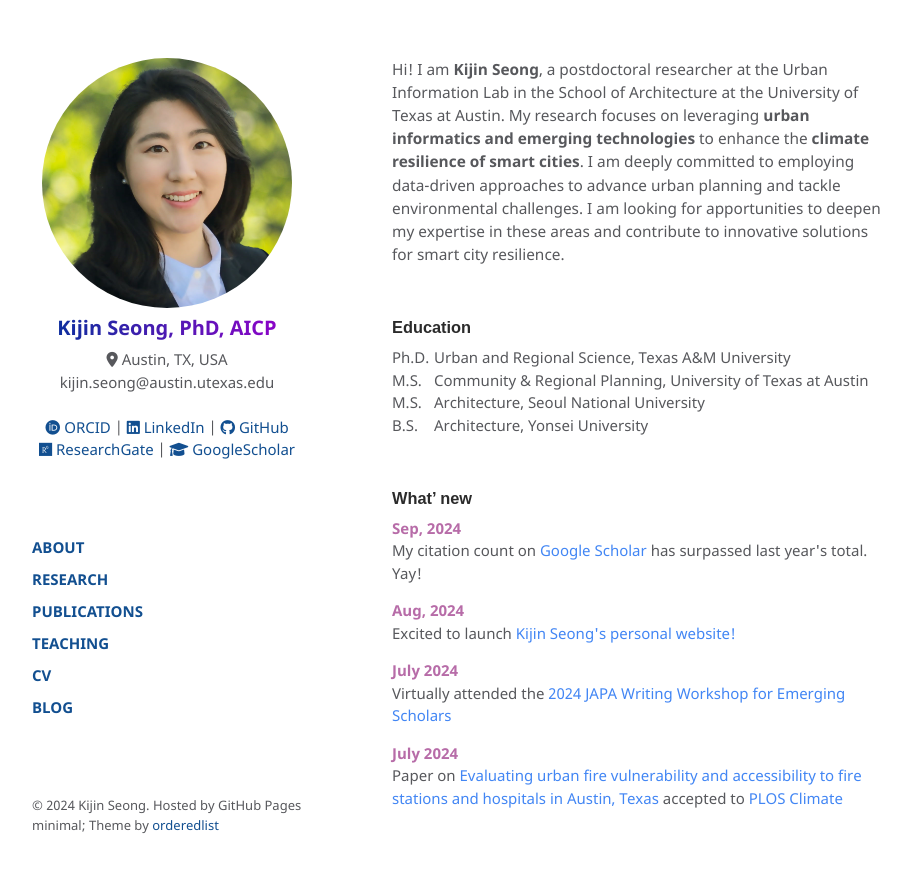
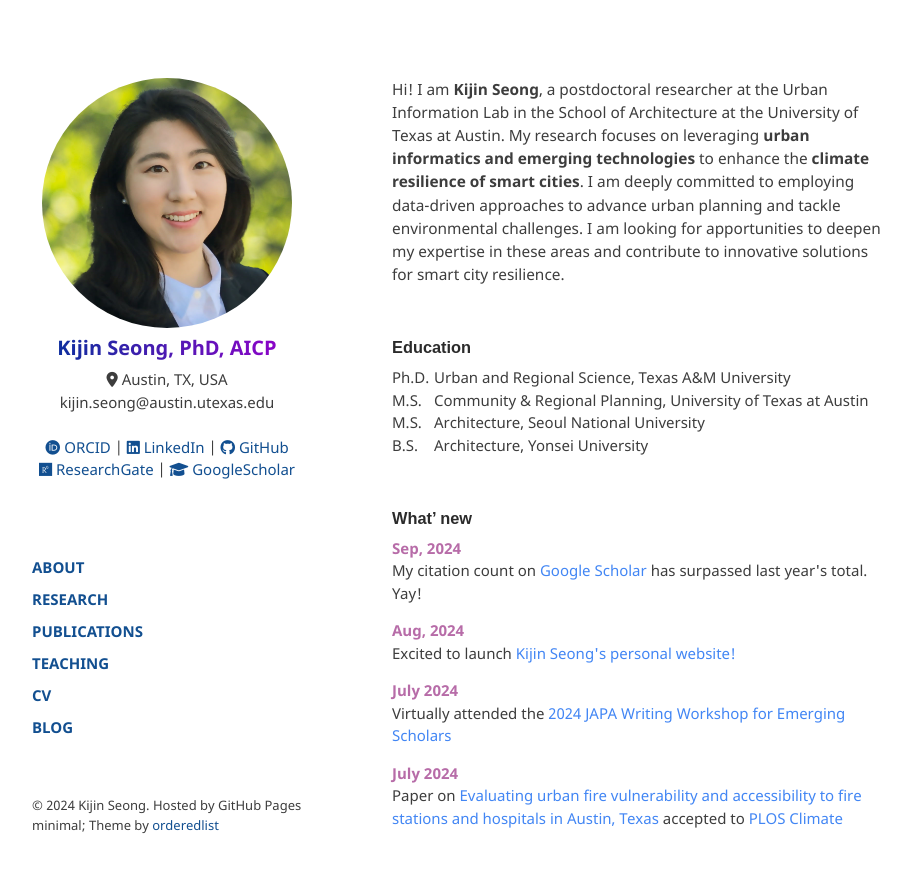
Before and after one commit to kijinseong/kijinseong.github.io, a Jekyll site: the page built from index.md, in a window 1280 px wide. Shown: the top 873 px of the page, without its empty margins (178-1089 px from the left). Built offline with Jekyll 4.4.1, drawn with Linux system fonts in a browser that asks for light colours.

Commit message:
Revise style

```diff
--- a/_layouts/default.html
+++ b/_layouts/default.html
@@ -24,7 +24,7 @@
           }
 
           /* Global style to set the maximum width for all pages */
-          .container, .content, .main {
+          .wrapper {
               max-width: 1000px;  /* Set your desired maximum width */
               margin: 0 auto;    /* Center the container horizontally */
               padding: 20px;     /* Add padding for better readability */
--- a/assets/css/style.scss
+++ b/assets/css/style.scss
@@ -13,7 +13,7 @@
 
 p {
     font-size: 15px; // Set a consistent font size for paragraphs
-    color: #57585c; // Medium gray color for paragraph text
+    color: #3d3d3d; // Medium gray color for paragraph text
     margin-bottom: 15px; // Add space below each paragraph
 }
 
@@ -28,7 +28,7 @@
 }
 
 // Custom styles to adjust the content width
-.container, .content, .main {
+.wrapper {
     max-width: 1000px;  // Change this to your desired width
     margin: 0 auto;     // Center the content
     padding: 20px;      // Optional: Add padding to the sides
```
